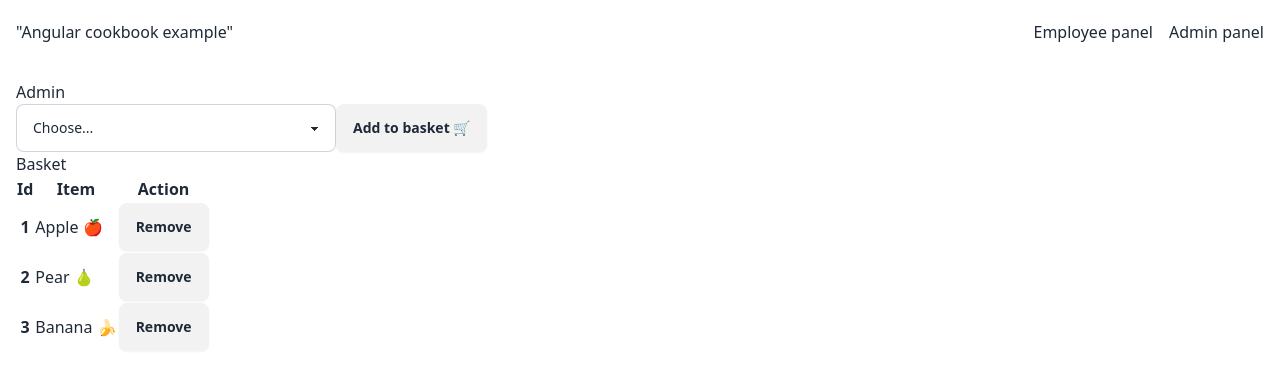
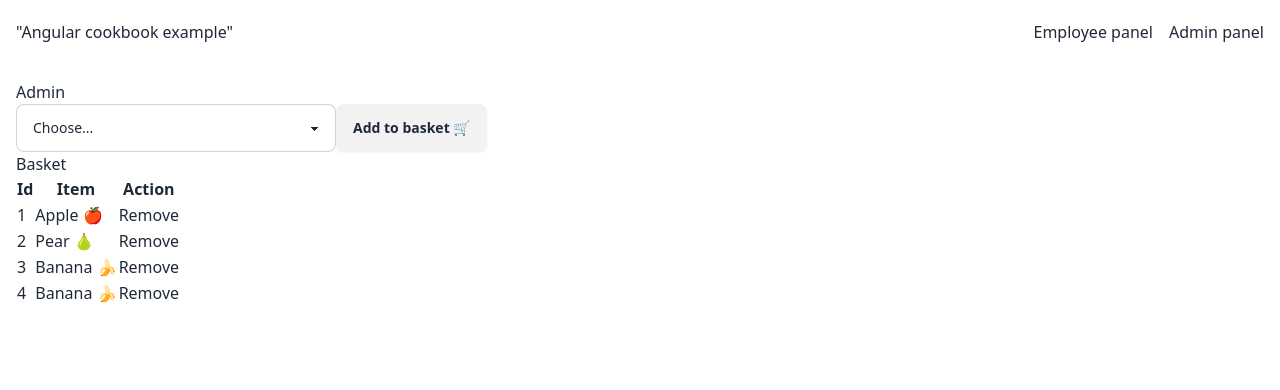
Before and after one commit to rorychatt/angular-cookbook-example, an Angular app: page /admin in a window 1280 px wide. Shown: the top 390 px of the page. Built offline with nearby package versions, Linux system fonts and the light colour scheme.

Commit message:
feat: use array as storage

```diff
--- a/src/app/admin/admin.component.html
+++ b/src/app/admin/admin.component.html
@@ -11,26 +11,15 @@
     </tr>
   </thead>
   <tbody>
+   @for (item of items; track item.id) {
     <tr>
-      <th>1</th>
-      <td>Apple 🍎</td>
+      <td>{{ item.id }}</td>
+      <td>{{ item.name }}</td>
       <td>
-        <button class="btn btn-danger">Remove</button>
+        <!-- <button (click)="removeItem(item.id)">Remove</button> -->
+        <button>Remove</button>
       </td>
     </tr>
-    <tr>
-      <th>2</th>
-      <td>Pear 🍐</td>
-      <td>
-        <button class="btn btn-danger">Remove</button>
-      </td>
-    </tr>
-    <tr>
-      <th>3</th>
-      <td>Banana 🍌</td>
-      <td>
-        <button class="btn btn-danger">Remove</button>
-      </td>
-    </tr>
+   }
   </tbody>
 </table>
--- a/src/app/admin/admin.component.ts
+++ b/src/app/admin/admin.component.ts
@@ -1,5 +1,6 @@
 import { Component } from '@angular/core';
 import { SelectItemsComponent } from '../components/select-items/select-items.component';
+import { Item } from '../models';
 
 @Component({
   selector: 'app-admin',
@@ -9,5 +10,10 @@ import { SelectItemsComponent } from '../components/select-items/select-items.co
   styleUrl: './admin.component.scss'
 })
 export class AdminComponent {
-
+  items: Item[] = [
+    { id: 1, name: 'Apple 🍎' },
+    { id: 2, name: 'Pear 🍐' },
+    { id: 3, name: 'Banana 🍌' },
+    { id: 4, name: 'Banana 🍌' },
+  ]
 }
--- /dev/null
+++ b/src/app/models/index.ts
@@ -0,0 +1 @@
+export * from './item';
--- /dev/null
+++ b/src/app/models/item.ts
@@ -0,0 +1,4 @@
+export type Item = {
+    id: number;
+    name: string;
+}
```
